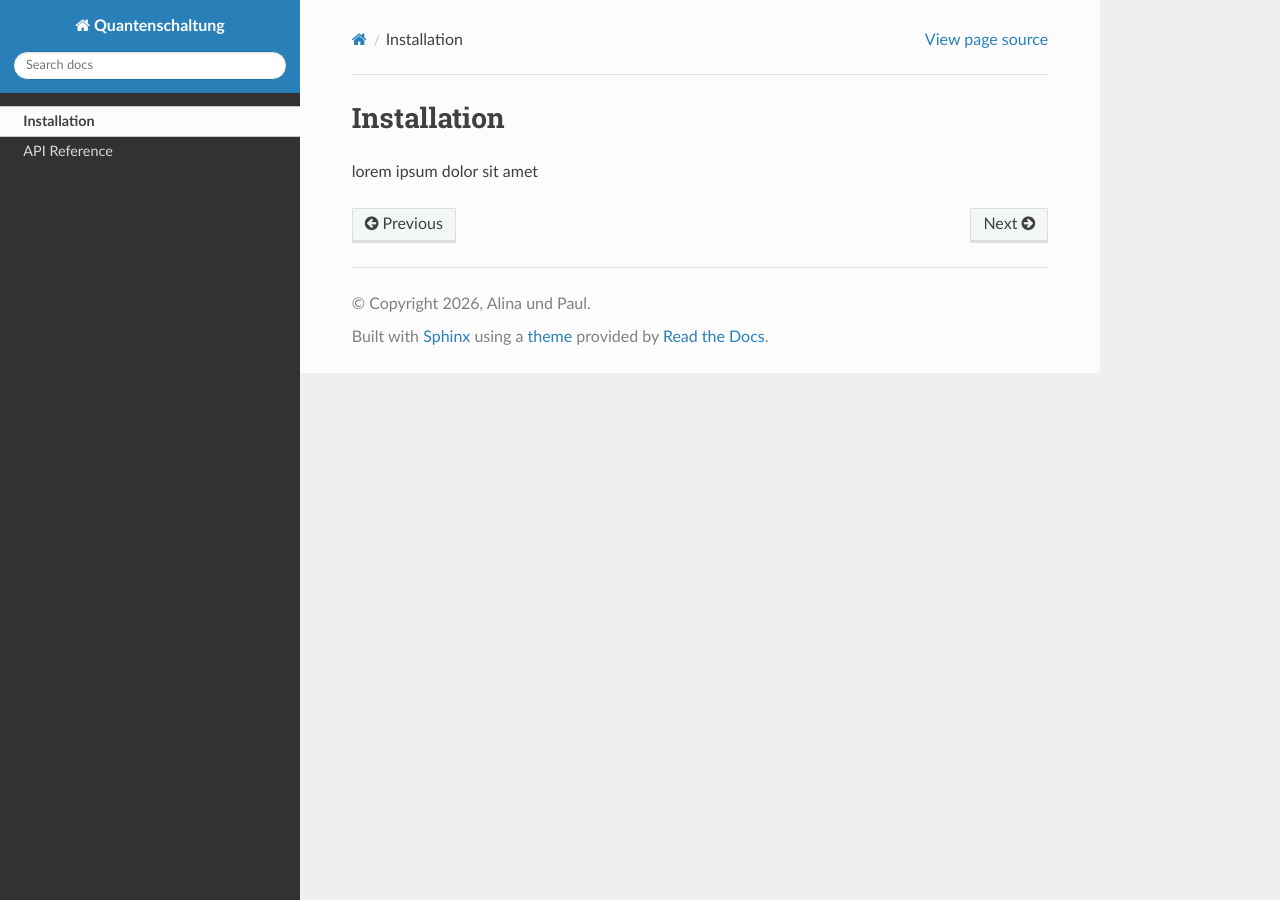
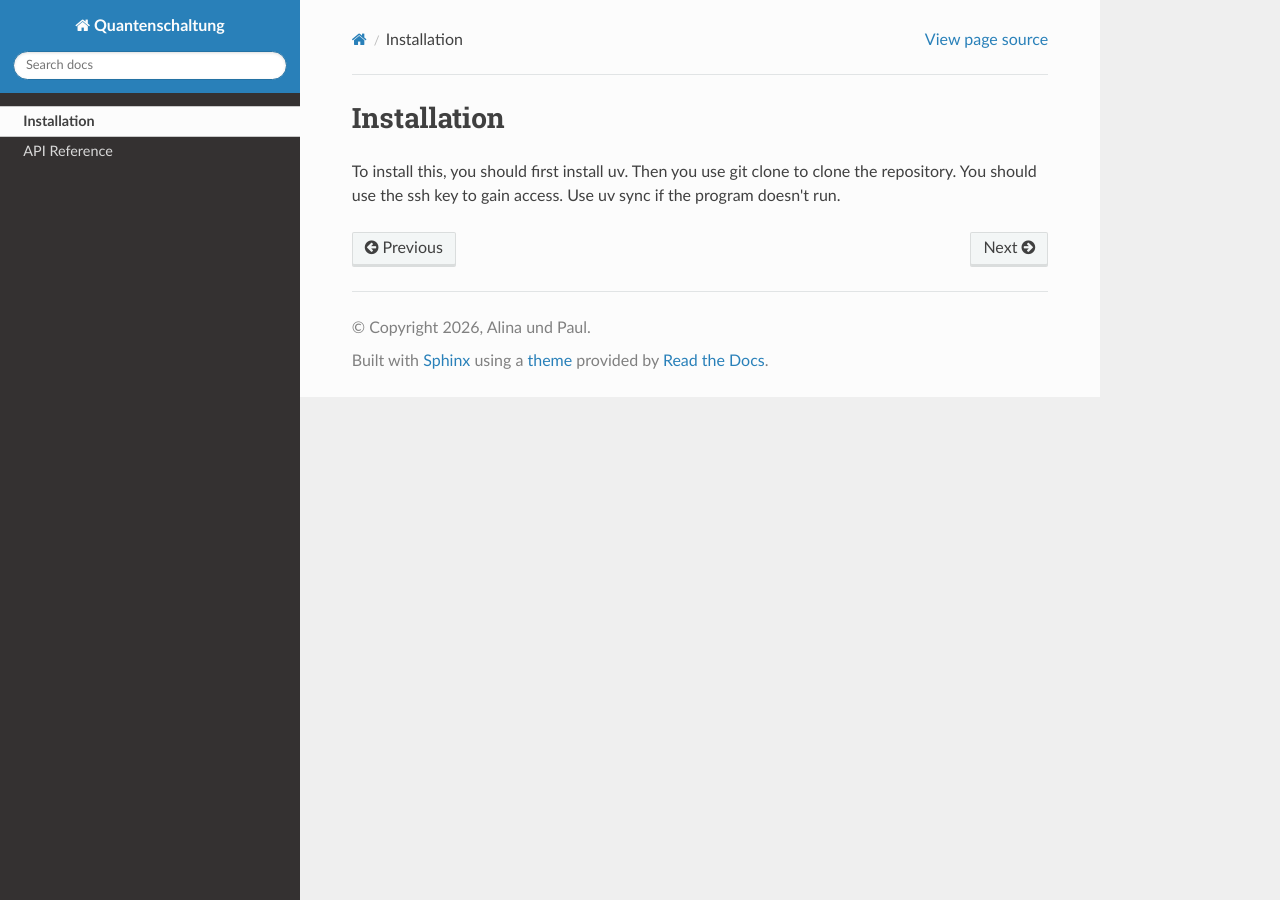
Before and after one commit to trexonline/sheet_1, a Sphinx documentation site: the page built from docs/source/installation.rst, in a window 1280 px wide. Built offline with Sphinx 7.4.7 and the Read the Docs theme 3.1.0, drawn with Linux system fonts in a browser that asks for light colours.

Commit message:
installation

```diff
--- a/docs/source/installation.rst
+++ b/docs/source/installation.rst
@@ -2,4 +2,7 @@ Installation
 ============
 
 
-lorem ipsum dolor sit amet
+To install this, you should first install uv.
+Then you use git clone to clone the repository.
+You should use the ssh key to gain access.
+Use uv sync if the program doesn't run.
```
